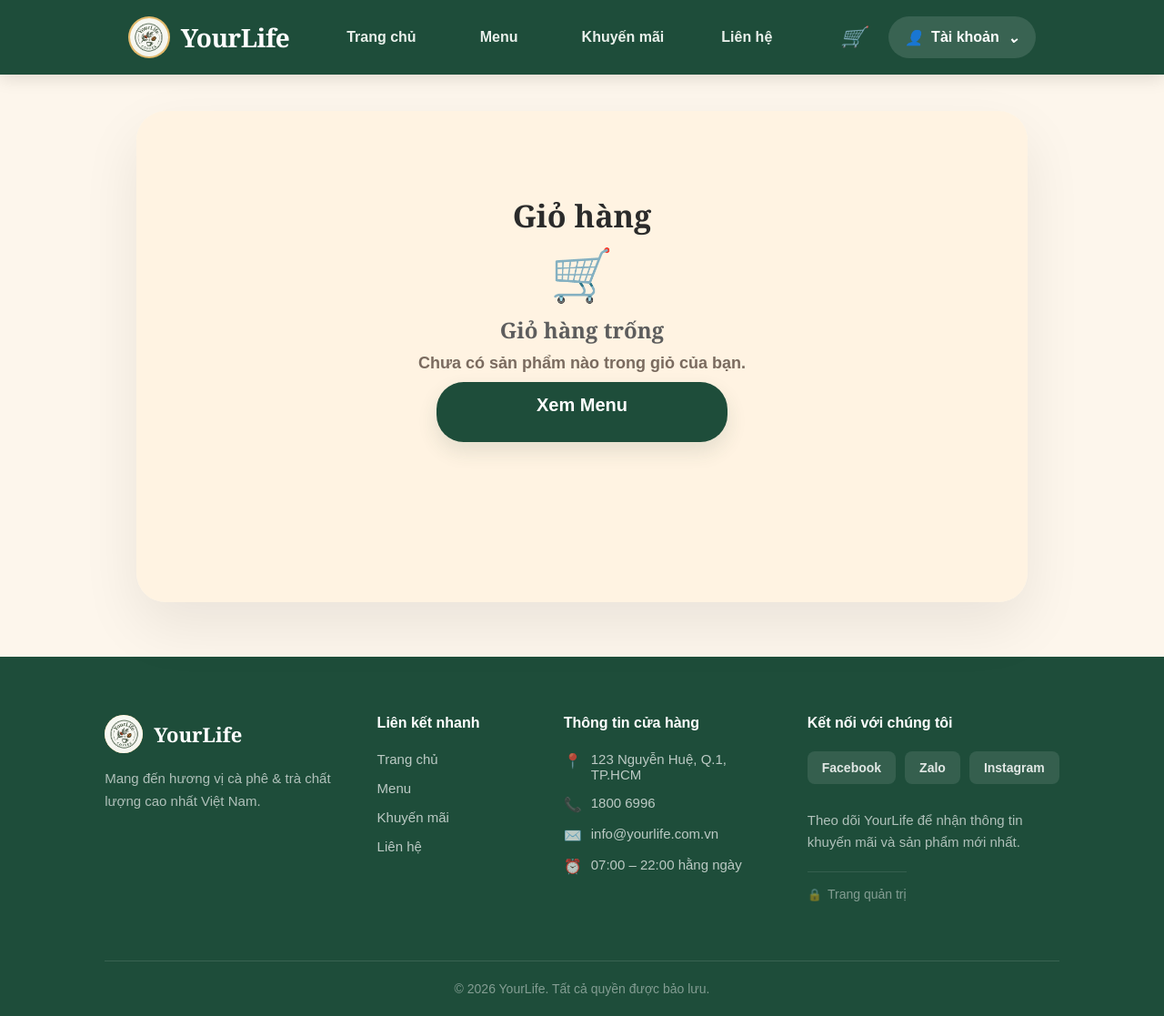
After one commit to mytrongcomvn789-lab/coffee-web, a PHP site: page /pages/cart.html in a window 1280 px wide. The commit adds this page. Shown: the whole page at 91% size. Run offline with PHP 8.4, Linux system fonts and the light colour scheme.

Commit message:
update full source code

```diff
--- /dev/null
+++ b/assets/css/cart.css
@@ -0,0 +1,322 @@
+/* Cart page styles */
+:root {
+  --primary: #1e4d3a;
+  --accent: #d9a23a;
+  --bg: #fdf6ec;
+  --card: #ffffff;
+}
+
+.cart-page {
+  background: var(--bg);
+  padding: 40px 8% 60px;
+  min-height: calc(100vh - 160px);
+  display: flex;
+  justify-content: center;
+}
+
+.cart-shell {
+  width: 100%;
+  max-width: 980px;
+  background: rgba(255, 244, 226, 0.95);
+  border-radius: 32px;
+  padding: 44px 36px;
+  box-shadow: 0 26px 64px rgba(0, 0, 0, 0.08);
+  display: flex;
+  flex-direction: column;
+  align-items: center;
+}
+
+.cart-shell-header {
+  display: flex;
+  justify-content: center;
+  margin-bottom: 24px;
+}
+
+.cart-shell h1 {
+  font-family: Georgia, serif;
+  font-size: 34px;
+  color: #2b2b2b;
+  margin: 0;
+  text-align: center;
+}
+
+.cart-container {
+  display: grid;
+  grid-template-columns: 1fr 360px;
+  gap: 36px;
+  align-items: start;
+  justify-content: center;
+}
+
+.cart-container.empty-state {
+  grid-template-columns: 1fr;
+  justify-items: center;
+  align-items: center;
+  min-height: 280px;
+}
+
+.cart-main {
+  display: flex;
+  flex-direction: column;
+  gap: 18px;
+  width: 100%;
+}
+
+.cart-empty {
+  width: 100%;
+  max-width: 560px;
+  min-height: 260px;
+  display: flex;
+  flex-direction: column;
+  align-items: center;
+  justify-content: center;
+  gap: 10px;
+  margin: 0 auto;
+  text-align: center;
+  padding: 24px 18px;
+  background: transparent;
+  border-radius: 0;
+  border: none;
+}
+
+.cart-empty-icon {
+  font-size: 56px;
+  color: #cfc3b2;
+}
+
+.cart-empty h2 {
+  font-family: Georgia, serif;
+  font-size: 24px;
+  margin: 0;
+}
+
+.cart-empty p {
+  color: #7a6b5f;
+  margin: 0;
+}
+
+.cart-empty-btn {
+  display: block;
+  width: 100%;
+  max-width: 320px;
+  background: var(--primary);
+  color: #fff;
+  padding: 14px 0;
+  border-radius: 30px;
+  font-weight: 800;
+  text-decoration: none;
+  box-shadow: 0 10px 22px rgba(30, 77, 58, 0.12);
+}
+
+.cart-items {
+  display: flex;
+  flex-direction: column;
+  gap: 18px;
+}
+
+.cart-item {
+  display: flex;
+  gap: 18px;
+  align-items: center;
+  background: var(--card);
+  padding: 18px;
+  border-radius: 14px;
+  border: 1px solid rgba(0,0,0,0.04);
+  box-shadow: 0 8px 20px rgba(16,24,20,0.04);
+  overflow:hidden;
+}
+
+.cart-item img {
+  width: 100px;
+  height: 80px;
+  object-fit: cover;
+  border-radius: 12px;
+}
+
+.cart-item-meta {
+  min-width: 220px;
+  display: flex;
+  flex-direction: column;
+  justify-content: center;
+}
+
+.cart-item-meta h4 {
+  font-size: 18px;
+  margin: 0 0 6px;
+}
+
+.cart-item-meta .price {
+  color: #15382b;
+  font-weight: 800;
+}
+
+.cart-item-actions {
+  margin-left: auto;
+  display: flex;
+  align-items: center;
+  gap: 20px;
+  min-width: 150px;
+  justify-content: center;
+  padding-right: 15px;
+}
+.cart-qty-controls {
+  width:90px;
+  height:38px;
+  gap:10px;
+}
+
+.cart-qty-btn {
+  width:30px;
+  height:30px;
+  border-radius:50%;
+  border:none;
+  background:transparent;
+  font-weight:800;
+  cursor:pointer;
+  display:flex;
+  align-items:center;
+  justify-content:center
+}
+
+.cart-qty-value {
+  min-width: 26px;
+  text-align: center;
+  font-weight: 800;
+  line-height: 1;
+}
+
+.cart-remove {
+  background: transparent;
+  border: none;
+  color: #e11d48;
+  font-weight: 700;
+  cursor: pointer;
+  transform: translateX(-15px);
+}
+
+.cart-summary-box {
+  background: var(--card);
+  padding: 22px;
+  border-radius: 14px;
+  box-shadow: 0 18px 36px rgba(16, 24, 20, 0.06);
+  position: sticky;
+  top: 120px;
+}
+
+.cart-summary-box h3 {
+  margin: 0 0 12px;
+  font-size: 18px;
+}
+
+.summary-list {
+  display: flex;
+  flex-direction: column;
+  gap: 8px;
+  margin-bottom: 8px;
+}
+
+.cart-summary-line {
+  display: flex;
+  justify-content: space-between;
+  color: #6b6b6b;
+  padding-bottom: 10px;
+  border-bottom: 1px dashed rgba(0, 0, 0, 0.04);
+}
+
+.cart-summary-total {
+  display: flex;
+  justify-content: space-between;
+  align-items: center;
+  margin-top: 14px;
+  font-weight: 900;
+  font-size: 20px;
+  color: var(--primary);
+}
+
+.btn-checkout {
+  width: 100%;
+  padding: 14px 18px;
+  border-radius: 28px;
+  background: var(--primary);
+  color: #fff;
+  border: none;
+  font-weight: 900;
+  margin-top: 18px;
+  box-shadow: 0 14px 30px rgba(0, 0, 0, 0.14);
+  cursor: pointer;
+}
+
+.btn-outline {
+  display: inline-block;
+  padding: 8px 12px;
+  border-radius: 12px;
+  border: 1px solid rgba(0, 0, 0, 0.06);
+  background: transparent;
+  color: var(--primary);
+  font-weight: 700;
+  text-align: center;
+}
+
+.btn-outline.small {
+  padding: 6px 10px;
+  font-size: 14px;
+}
+
+.btn-full {
+  display: block;
+  width: 100%;
+  margin-top: 12px;
+}
+
+.page-footer {
+  margin-top: 40px;
+  padding: 22px 8%;
+  text-align: center;
+  color: #5c5c5c;
+}
+
+.footer-content {
+  max-width: 980px;
+  margin: 0 auto;
+  display: flex;
+  flex-wrap: wrap;
+  justify-content: center;
+  gap: 10px;
+  font-weight: 600;
+}
+
+@media (max-width: 960px) {
+  .cart-container {
+    grid-template-columns: 1fr;
+  }
+
+  .cart-shell {
+    padding: 32px 24px;
+  }
+
+  .cart-summary-box {
+    position: static;
+    top: auto;
+  }
+}
+
+@media (max-width: 640px) {
+  .cart-page {
+    padding: 24px 6% 40px;
+  }
+
+  .cart-shell {
+    border-radius: 26px;
+    padding: 28px 20px;
+  }
+
+  .cart-item {
+    flex-direction: column;
+    align-items: stretch;
+  }
+
+  .cart-item-actions {
+    justify-content: space-between;
+    width: 100%;
+  }
+}
--- a/assets/css/style.css
+++ b/assets/css/style.css
@@ -820,6 +820,12 @@ main > section:not(.first-section):not(.stats):not(.second-section):not(.menu-he
   transform: translateY(-1px);
 }
 
+.btn-added {
+  background-color: #2c7b40 !important;
+  border-color: transparent;
+  color: #ffffff;
+}
+
 .hidden {
   display: none !important;
 }
--- /dev/null
+++ b/pages/cart.html
@@ -0,0 +1,248 @@
+<!doctype html>
+<html lang="vi">
+  <head>
+    <meta charset="UTF-8" />
+    <meta name="viewport" content="width=device-width, initial-scale=1.0" />
+    <title>YourLife Coffee - Giỏ hàng</title>
+    <link rel="stylesheet" href="../assets/css/style.css" />
+    <link rel="stylesheet" href="../assets/css/cart.css" />
+  </head>
+  <body>
+    <header class="header">
+      <a href="../index.html" class="header-brand">
+        <div class="brand-icon">
+          <img src="../assets/images/logo.jpg" alt="YourLife Coffee" />
+        </div>
+        <span class="brand-name">YourLife</span>
+      </a>
+      <nav class="navbar">
+        <ul class="nav">
+          <li class="nav-item"><a href="../index.html" class="nav-link">Trang chủ</a></li>
+          <li class="nav-item"><a href="../Menu.html" class="nav-link">Menu</a></li>
+          <li class="nav-item"><a href="./khuyenmai.html" class="nav-link">Khuyến mãi</a></li>
+          <li class="nav-item"><a href="./lienhe.html" class="nav-link">Liên hệ</a></li>
+        </ul>
+      </nav>
+      <div class="header-action">
+        <a href="../Menu.html" class="cart"><i class="icon-cart"></i></a>
+        <button class="account">
+          <i class="icon-user"></i>
+          <span>Tài khoản</span>
+          <i class="icon-char"></i>
+        </button>
+      </div>
+    </header>
+
+    <main class="cart-page">
+      <div class="cart-shell">
+        <div class="cart-shell-header">
+        </div>
+        <div class="cart-container" id="cartContainer">
+          <section class="cart-main" id="cartMain">
+            <div class="cart-empty" id="cartEmpty">
+                   <h1>Giỏ hàng</h1>
+              <span class="cart-empty-icon">🛒</span>
+              <h2>Giỏ hàng trống</h2>
+              <p>Chưa có sản phẩm nào trong giỏ của bạn.</p>
+              <a href="../Menu.html#menu-panel" class="btn-primary cart-empty-btn">Xem Menu</a>
+            </div>
+            <div class="cart-items hidden" id="cartItems"></div>
+          </section>
+
+          <aside class="cart-summary-box" id="cartSummaryBox">
+            <h3>Tóm tắt đơn hàng</h3>
+            <div class="summary-list">
+              <div class="cart-summary-line">
+                <span>Số lượng</span>
+                <strong id="summaryCount">0</strong>
+              </div>
+              <div class="cart-summary-line">
+                <span>Thành tiền</span>
+                <strong id="summaryPrice">0đ</strong>
+              </div>
+            </div>
+            <div class="cart-summary-total">
+              <span>Tổng Tiền</span>
+              <strong id="summaryTotal">0đ</strong>
+            </div>
+            <button class="btn-checkout" id="checkoutBtn">Hoàn tất đơn hàng</button>
+            <button class="btn-outline btn-full" id="clearCartBtn">Xóa tất cả</button>
+          </aside>
+        </div>
+      </div>
+    </main>
+
+    <footer class="footer">
+      <div class="footer-main">
+        <div class="footer-brand">
+          <div class="footer-brand-icon">
+            <img src="../assets/images/logo.jpg" alt="YourLife" />
+          </div>
+          <span class="footer-brand-name">YourLife</span>
+        </div>
+        <p class="footer-tagline">
+          Mang đến hương vị cà phê & trà chất lượng cao nhất Việt Nam.
+        </p>
+      </div>
+      <div class="footer-link">
+        <h3 class="footer-heading">Liên kết nhanh</h3>
+        <ul>
+          <li><a href="../index.html">Trang chủ</a></li>
+          <li><a href="../Menu.html">Menu</a></li>
+          <li><a href="#">Khuyến mãi</a></li>
+          <li><a href="./lienhe.html">Liên hệ</a></li>
+        </ul>
+      </div>
+      <div class="footer-link">
+        <h3 class="footer-heading">Thông tin cửa hàng</h3>
+        <div class="footer-info-list">
+          <div class="footer-info-item">
+            <span class="fi-icon">📍</span>
+            <span>123 Nguyễn Huệ, Q.1, TP.HCM</span>
+          </div>
+          <div class="footer-info-item">
+            <span class="fi-icon">📞</span>
+            <span>1800 6996</span>
+          </div>
+          <div class="footer-info-item">
+            <span class="fi-icon">✉️</span>
+            <span>info@yourlife.com.vn</span>
+          </div>
+          <div class="footer-info-item">
+            <span class="fi-icon">⏰</span>
+            <span>07:00 – 22:00 hằng ngày</span>
+          </div>
+        </div>
+      </div>
+      <div>
+        <h3 class="footer-heading">Kết nối với chúng tôi</h3>
+        <div class="footer-social">
+          <a class="social-btn" href="#">Facebook</a>
+          <a class="social-btn" href="#">Zalo</a>
+          <a class="social-btn" href="#">Instagram</a>
+        </div>
+        <p class="footer-contact-desc">
+          Theo dõi YourLife để nhận thông tin khuyến mãi và sản phẩm mới nhất.
+        </p>
+        <a href="#" class="footer-admin">Trang quản trị</a>
+      </div>
+      <div class="footer-bottom">
+        <p class="footer-copyright">© 2026 YourLife. Tất cả quyền được bảo lưu.</p>
+      </div>
+    </footer>
+
+    <script>
+      const cartItemsWrapper = document.getElementById('cartItems');
+      const cartEmpty = document.getElementById('cartEmpty');
+      const cartContainer = document.getElementById('cartContainer');
+      const cartSummaryBox = document.getElementById('cartSummaryBox');
+      const summaryCount = document.getElementById('summaryCount');
+      const summaryPrice = document.getElementById('summaryPrice');
+      const summaryTotal = document.getElementById('summaryTotal');
+      const checkoutBtn = document.getElementById('checkoutBtn');
+      const clearCartBtn = document.getElementById('clearCartBtn');
+
+      let cartItems = JSON.parse(localStorage.getItem('coffeeCart') || '[]');
+
+      function formatCurrency(value) {
+        return value.toLocaleString('vi-VN') + 'đ';
+      }
+
+      function saveCart() {
+        localStorage.setItem('coffeeCart', JSON.stringify(cartItems));
+      }
+
+      function updateSummary() {
+        const totalCount = cartItems.reduce((sum, item) => sum + item.quantity, 0);
+        const totalPrice = cartItems.reduce((sum, item) => sum + item.price * item.quantity, 0);
+        summaryCount.textContent = totalCount;
+        summaryPrice.textContent = formatCurrency(totalPrice);
+        summaryTotal.textContent = formatCurrency(totalPrice);
+      }
+
+      function renderCart() {
+        if (!cartItems.length) {
+          cartEmpty.classList.remove('hidden');
+          cartItemsWrapper.classList.add('hidden');
+          cartSummaryBox.classList.add('hidden');
+          cartContainer.classList.add('empty-state');
+          return;
+        }
+
+        cartEmpty.classList.add('hidden');
+        cartItemsWrapper.classList.remove('hidden');
+        cartSummaryBox.classList.remove('hidden');
+        cartContainer.classList.remove('empty-state');
+        cartItemsWrapper.innerHTML = '';
+
+        cartItems.forEach(item => {
+          const itemRow = document.createElement('div');
+          itemRow.className = 'cart-item';
+          itemRow.innerHTML = `
+            <img src="${item.image}" alt="${item.name}" />
+            <div class="cart-item-meta">
+              <h4>${item.name}</h4>
+              <span class="price">${formatCurrency(item.price)}</span>
+            </div>
+            <div class="cart-item-actions">
+              <div class="cart-qty-controls">
+                <button type="button" class="cart-qty-btn" data-action="decrease" data-name="${item.name}">-</button>
+                <span class="cart-qty-value">${item.quantity}</span>
+                <button type="button" class="cart-qty-btn" data-action="increase" data-name="${item.name}">+</button>
+              </div>
+              <button type="button" class="cart-remove" data-name="${item.name}">Xóa</button>
+            </div>
+          `;
+
+          itemRow.querySelector('[data-action="decrease"]').addEventListener('click', () => {
+            if (item.quantity > 1) {
+              item.quantity -= 1;
+            } else {
+              cartItems = cartItems.filter(cartItem => cartItem.name !== item.name);
+            }
+            saveCart();
+            renderCart();
+            updateSummary();
+          });
+
+          itemRow.querySelector('[data-action="increase"]').addEventListener('click', () => {
+            item.quantity += 1;
+            saveCart();
+            renderCart();
+            updateSummary();
+          });
+
+          itemRow.querySelector('.cart-remove').addEventListener('click', () => {
+            cartItems = cartItems.filter(cartItem => cartItem.name !== item.name);
+            saveCart();
+            renderCart();
+            updateSummary();
+          });
+
+          cartItemsWrapper.appendChild(itemRow);
+        });
+      }
+
+      clearCartBtn.addEventListener('click', () => {
+        cartItems = [];
+        saveCart();
+        renderCart();
+        updateSummary();
+      });
+
+      checkoutBtn.addEventListener('click', () => {
+        if (!cartItems.length) {
+          return;
+        }
+        alert('Cảm ơn bạn đã đặt hàng!');
+        cartItems = [];
+        saveCart();
+        renderCart();
+        updateSummary();
+      });
+
+      renderCart();
+      updateSummary();
+    </script>
+  </body>
+</html>
```
Also changed, not shown: Menu.html (+15 -146 lines).
